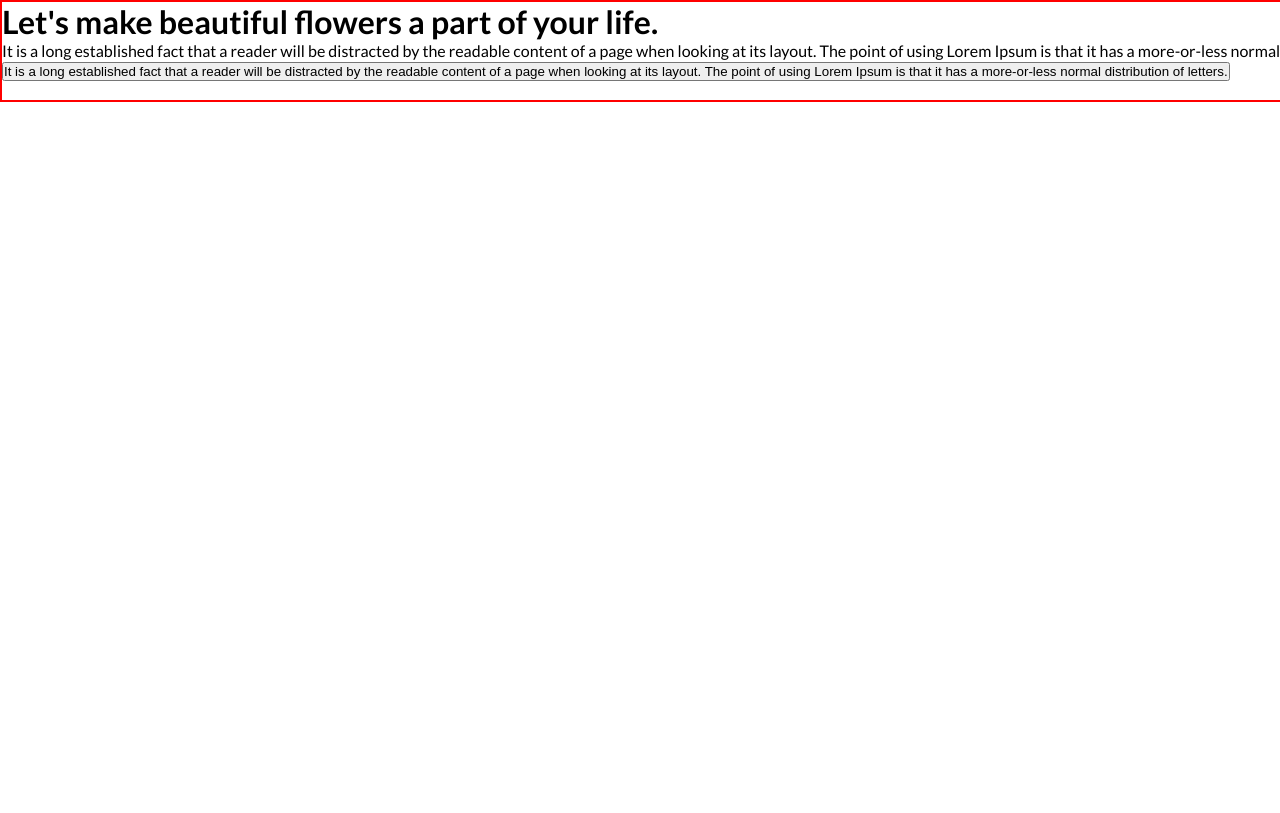
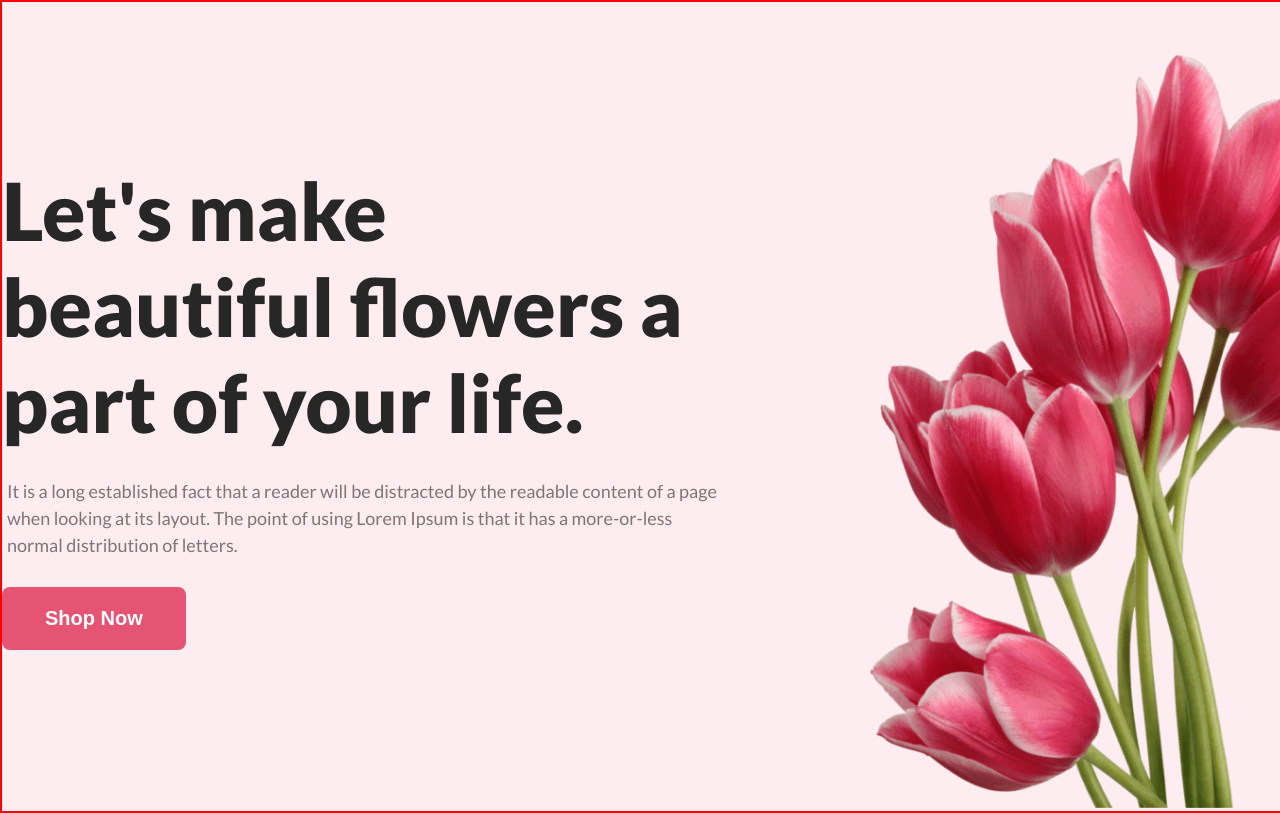
Before and after one commit to developerbadsa/Flower-Shop, a plain HTML site: page index.html in a window 1280 px wide. Shown: the top 813 px of the page. Drawn offline with Linux system fonts and the light colour scheme.

Commit message:
Finised banner section in header

```diff
--- a/assets/styles/style.css
+++ b/assets/styles/style.css
@@ -18,4 +18,44 @@ body{
     margin: 0 auto;
     border: 1px solid red;
 }
+.btn{
+    border: none;
+}
 /* Header Banner */
+.banner-section{
+    background: #e554731a;
+}
+.banner-inner{
+    display: flex;
+    align-items: center;
+    justify-content: space-between;
+}
+/* banner left */
+.banner-left{
+    width: 50%;
+}
+.banner-text h1{
+    color: #272727;
+    font-size: 80px;
+    font-weight: 800;
+}
+.banner-text p{
+    color: #27272799;
+    font-size: 18px;
+    font-weight: 400;
+    line-height: 27px;
+    margin: 28px 5px;
+}
+.banner-text button{
+    padding: 20px 43px;
+    border-radius: 8px;
+    background: #E55473;
+    color: #fff;
+    font-size: 20px;
+    font-weight: 700;
+}
+/* banner right */
+.banner-img img{
+    width: 600px;
+    margin-top: 50px;
+}
--- a/index.html
+++ b/index.html
@@ -16,11 +16,11 @@
                         <div class="banner-text">
                             <h1>Let's make beautiful flowers a part of your life.</h1>
                             <p>It is a long established fact that a reader will be distracted by the readable content of a page when looking at its layout. The point of using Lorem Ipsum is that it has a more-or-less normal distribution of letters.</p>
-                            <button>It is a long established fact that a reader will be distracted by the readable content of a page when looking at its layout. The point of using Lorem Ipsum is that it has a more-or-less normal distribution of letters.</button>
+                            <button class="btn">Shop Now</button>
                         </div>
                     </div>
                     <div class="banner-right">
-                        <div class="banner-img"><img src="" alt=""></div>
+                        <div class="banner-img"><img src="assets/images/pngwing 10.png" alt=""></div>
                     </div>
                 </div>
             </div>
```
Also changed, not shown: assets/icons/Group 57.png (added), assets/icons/Group 58.png (added), assets/icons/Group 59.png (added), assets/images/Flower 01.png (added), assets/images/Rectangle 4.png (added), assets/images/Rectangle 5.png (added), assets/images/Rectangle 6.png (added), assets/images/Rectangle 9.png (added), assets/images/pngwing 10.png (added), assets/images/pngwing 5.png (added), assets/images/pngwing 6.png (added), assets/images/pngwing 7.png (added), assets/images/pngwing 8.png (added).
